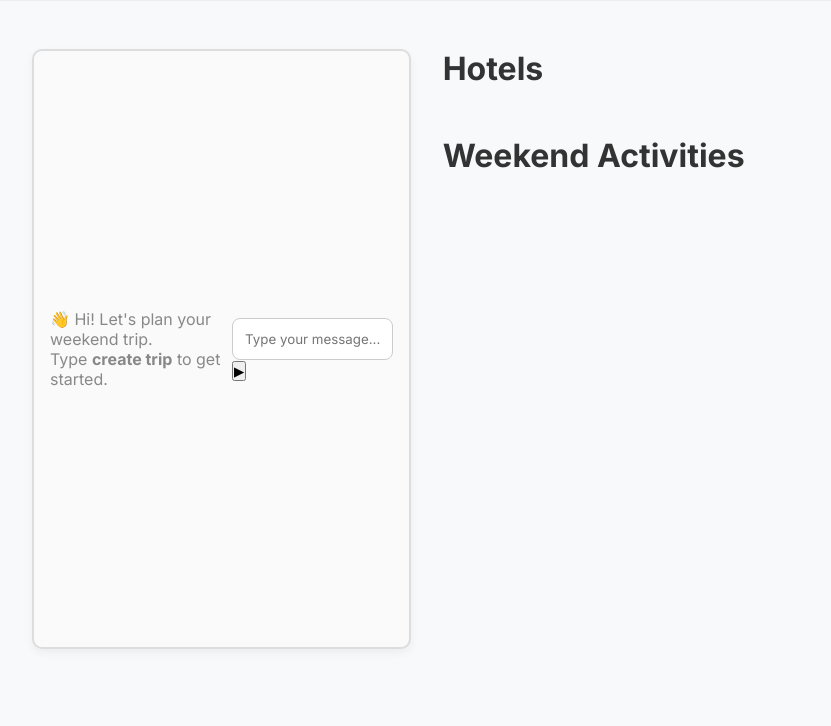
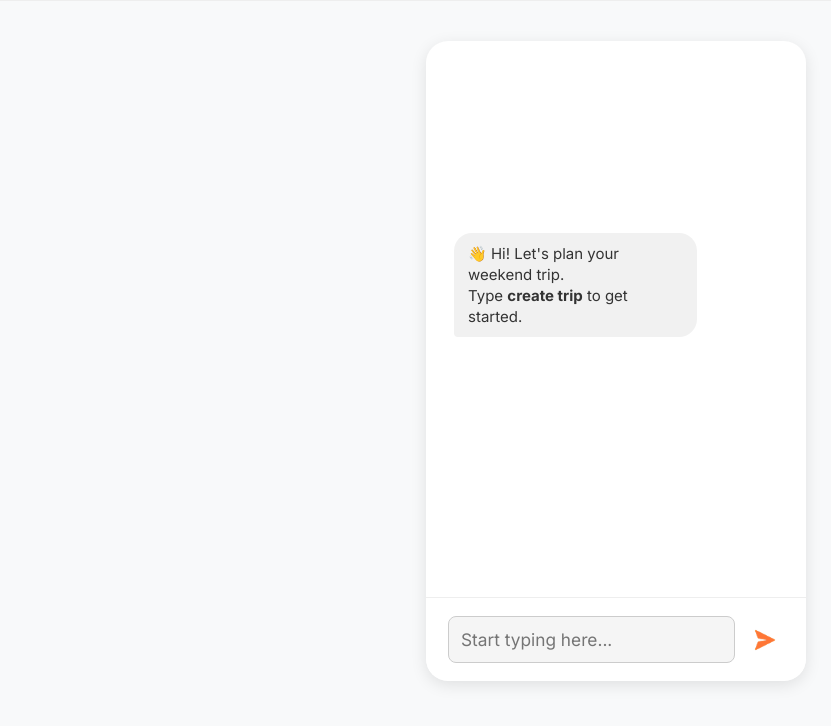
Before and after one commit to nuurhaqimah/JalanJalan.AI, a Flask app: page /trip in a window 1280 px wide. Shown: the part 74-800 px from the top of the page, without its empty margins (24-855 px from the left). Run offline with Flask 3, Linux system fonts and the light colour scheme; the visitor is signed in with stand-in values (Sample User, id 1); some libraries are stand-ins or nearby versions.

````diff
--- a/app.py
+++ b/app.py
@@ -234,7 +234,18 @@ def chat():
         if state["stage"] == "ask_interests" and pref_type == "interest":
             if value not in state["prefs"]["interests"]:
                 state["prefs"]["interests"].append(value)
-            return jsonify({"reply": f"Added interest: <b>{value}</b>"})
+            # Always return the buttons so user can pick more
+            reply = f"""
+            Added interest: <b>{value}</b><br>
+            Select more interests or click Done:<br>
+            <button class='preference-btn' data-type='interest' data-value='alam'>Alam</button>
+            <button class='preference-btn' data-type='interest' data-value='kuliner'>Kuliner</button>
+            <button class='preference-btn' data-type='interest' data-value='sejarah'>Sejarah</button>
+            <button class='preference-btn' data-type='interest' data-value='belanja'>Belanja</button>
+            <button class='preference-btn' data-type='interest' data-value='santai'>Santai</button><br>
+            <button class='preference-btn' data-type='confirm_interests' data-value='done'>Done</button>
+            """
+            return jsonify({"reply": reply})
 
         if state["stage"] == "ask_interests" and pref_type == "confirm_interests":
             state["stage"] = "suggest_options"
@@ -256,8 +267,16 @@ def chat():
             """
             model = genai.GenerativeModel("gemini-1.5-flash")
             response = model.generate_content(prompt)
+            # Try to extract JSON from code block or plain text
+            import re
+            itinerary = None
             try:
-                itinerary = json.loads(response.text)
+                text = response.text
+                # Remove code block markers if present
+                match = re.search(r"```(?:json)?\s*([\s\S]+?)\s*```", text)
+                if match:
+                    text = match.group(1)
+                itinerary = json.loads(text)
                 # Enrich itinerary with images
                 for item in itinerary:
                     if item.get("poi_name"):
@@ -266,7 +285,6 @@ def chat():
             except Exception:
                 itinerary = [{"time": "", "title": "Itinerary", "description": response.text, "poi_name": None}]
                 reply = "✅ Itinerary generated, but could not parse as JSON. Showing as text."
-
             state["stage"] = "completed"
             return jsonify({"reply": reply, "itinerary": itinerary})
 
@@ -296,3 +314,30 @@ def devtools():
 # -------------------------
 if __name__ == "__main__":
     app.run(debug=True)
+
+def get_pois(budget, interests, travel_style):
+    # Dummy POIs for demo; replace with Google Maps API or your own logic
+    return [
+        {
+            "name": "Hotel 1",
+            "category": "Hotel",
+            "description": "A nice hotel.",
+            "price": 260,
+            "rating": 4.5,
+            "lat": -6.2,
+            "lon": 106.8,
+        },
+        {
+            "name": "Hotel 2",
+            "category": "Hotel",
+            "description": "Another nice hotel.",
+            "price": 260,
+            "rating": 4.3,
+            "lat": -6.21,
+            "lon": 106.81,
+        }
+    ]
+
+def get_pollinations_image(name, destination):
+    # Returns a pollinations image URL for the POI
+    return f"https://image.pollinations.ai/prompt/cinematic%20photograph%20of%20{urllib.parse.quote(name)}%20in%20{urllib.parse.quote(destination)}?width=600&height=400&nologo=true"
--- a/static/style.css
+++ b/static/style.css
@@ -578,60 +578,66 @@ input[type="text"], input[type="number"], input[list] {
 
 /* Two-Column Layout for Trip Page */
 .trip-layout {
-  display: grid;
-  grid-template-columns: 1fr 2fr;
-  gap: 2rem;
-  max-width: 1200px;
-  margin: 2rem auto;
-  padding: 1rem;
+  display: flex;
+  align-items: flex-start;
+  justify-content: center;
+  gap: 48px;
+  margin-top: 40px;
 }
 
 /* Chatbot Column */
 .chatbot-column {
+  flex: 0 0 400px;         /* narrower so it doesn't feel too wide */
   display: flex;
-  flex-direction: column;
-  min-width: 340px;
-  max-width: 380px;
+  justify-content: flex-start;
+  align-items: flex-start;
+  margin-top: 0;
+  height: auto;            /* let it size naturally */
 }
 
 .chatbot-box {
-  flex: 1;
-  border: 2px solid #ddd;
-  border-radius: 10px;
-  padding: 1rem;
-  background: #fafafa;
+  background: #fff;
+  border-radius: 22px;
+  box-shadow: 0 4px 16px 0 rgba(0,0,0,0.10);
+  width: 100%;
+  max-width: 480px;
   min-height: 600px;
+  height: 600px;
   display: flex;
-  justify-content: center;
-  align-items: center;
-  color: #888;
-  box-shadow: 0 4px 10px rgba(0, 0, 0, 0.05);
-  position: sticky;
-  top: 100px; /* sticks under navbar */
+  flex-direction: column;
+  justify-content: flex-end;
+  position: relative;
+  margin: 0 auto;
+  overflow: hidden;
 }
 
-/* Itinerary Column */
-.itinerary-column {
-  display: flex;
-  flex-direction: column;
-  gap: 1rem;
+.chat-messages {
+  flex: 1 1 auto;
+  overflow-y: auto;
+  padding: 28px 28px 12px 28px;
+  max-height: 420px;
+  min-height: 220px;
+  scrollbar-width: thin;
+  scrollbar-color: #ff6b35 #f5f5f5;
 }
 
-.itinerary-column h2 {
-  font-size: 2rem;
-  font-weight: bold;
-  margin-bottom: 1rem;
-}
-
-.hotel-grid {
-  display: grid;
-  grid-template-columns: 1fr;
-  gap: 1.5rem;
-}
-
-@media (min-width: 768px) {
-  .hotel-grid {
-    grid-template-columns: repeat(auto-fit, minmax(250px, 1fr));
+@media (max-width: 900px) {
+  .trip-layout {
+    flex-direction: column;
+    align-items: center;
+    margin-top: 16px;
+  }
+  .chatbot-column {
+    max-width: 100vw;
+    width: 100vw;
+    min-width: 0;
+    justify-content: center;
+    height: auto;
+  }
+  .chatbot-box {
+    max-width: 98vw;
+    min-width: 0;
+    height: 480px;
   }
 }
 
@@ -931,8 +937,14 @@ body {
 }
 
 .chatbot-box {
-  position: sticky;
-  top: 100px;
+  position: relative;       /* remove sticky so it’s not pushed down */
+  top: 0;
+  margin-left: 0;
+  margin: 0;                /* remove auto-centering */
+  min-height: 500px;        /* smaller base height */
+  height: auto;             /* allow it to grow with content */
+  max-height: calc(100vh - 120px); /* keeps it inside the viewport */
+  overflow: hidden;         /* keeps rounded edges clean */
   min-height: 600px;
   background: #fafafa;
 }
@@ -958,3 +970,164 @@ body {
   background: #e55d2d;
   box-shadow: 0 8px 24px 0 rgba(255,107,53,0.13);
 }
+
+/* Chatbot Card */
+.chatbot-box {
+  background: #fff;
+  border-radius: 22px;
+  box-shadow: 0 4px 16px 0 rgba(0,0,0,0.10);
+  padding: 0;
+  width: 100%;
+  max-width: 540px;   /* was 480px */
+  min-height: 640px;  /* was 540px */
+  display: flex;
+  flex-direction: column;
+  justify-content: flex-end;
+  position: relative;
+  margin: 0 auto;
+}
+
+.chat-messages {
+  flex: 1 1 auto;
+  overflow-y: auto;
+  padding: 28px 28px 12px 28px;
+  max-height: 400px;
+  min-height: 220px;
+  scrollbar-width: thin;
+  scrollbar-color: #a2a2a2 #f5f5f5;
+}
+
+.chat-messages::-webkit-scrollbar {
+  width: 8px;
+}
+.chat-messages::-webkit-scrollbar-thumb {
+  background: #ff6b35;
+  border-radius: 8px;
+}
+.chat-messages::-webkit-scrollbar-track {
+  background: #f5f5f5;
+  border-radius: 8px;
+}
+
+/* Base chat message */
+.chat-message {
+  max-width: 75%;
+  padding: 10px 14px;
+  margin: 8px 0;
+  border-radius: 18px;
+  font-size: 15px;
+  line-height: 1.4;
+  word-wrap: break-word;
+}
+/* User message (right side) */
+.chat-message.user {
+  background: #ff6b35; /* orange bubble */
+  color: white;
+  margin-left: auto;   /* push to right */
+  border-bottom-right-radius: 4px; /* "speech bubble" effect */
+}
+/* Bot message (left side) */
+.chat-message.bot {
+  background: #f1f1f1;
+  color: #333;
+  margin-right: auto;  /* push to left */
+  border-bottom-left-radius: 4px;
+}
+
+.chat-input-row {
+  display: flex;
+  align-items: center;
+  border-top: 1px solid #eee;
+  padding: 18px 22px 18px 22px;
+  background: #fff;
+  border-radius: 0 0 22px 22px;
+}
+
+.chat-input {
+  flex: 1 1 auto;
+  border: none;
+  font-size: 1.08rem;
+  padding: 10px 14px;
+  border-radius: 8px;
+  background: #f5f5f5;
+  margin-right: 12px;
+  outline: none;
+}
+
+.chat-send-btn {
+  background: transparent; /* transparent so image is visible */
+  border: none;
+  border-radius: 8px;
+  width: 44px;
+  height: 44px;
+  cursor: pointer;
+  display: flex;
+  align-items: center;
+  justify-content: center;
+  padding: 0;
+  transition: background 0.2s, transform 0.2s;
+}
+
+.chat-send-btn img {
+  width: 24px;
+  height: 24px;
+  object-fit: contain;
+}
+
+.chat-send-btn:hover {
+  background: rgba(255, 107, 53, 0.1); /* subtle hover effect */
+  transform: scale(1.1);
+}
+/* Preference Buttons with Images */
+.preference-btn-group {
+  display: flex;
+  gap: 18px;
+  justify-content: flex-start;
+  margin: 18px 0 10px 0;
+  flex-wrap: wrap;
+}
+.preference-btn {
+  display: flex;
+  flex-direction: column;
+  align-items: center;
+  background: #f5f5f5;
+  border: 2px solid #eee;
+  border-radius: 14px;
+  padding: 12px 18px 10px 18px;
+  cursor: pointer;
+  min-width: 90px;
+  transition: border 0.2s, background 0.2s;
+  font-size: 1rem;
+  font-weight: 500;
+  margin-bottom: 6px;
+}
+.preference-btn.selected,
+.preference-btn:active {
+  border: 2px solid #ff6b35;
+  background: #fff3ed;
+}
+.preference-btn img {
+  width: 38px;
+  height: 38px;
+  margin-bottom: 6px;
+}
+.preference-btn-label {
+  font-size: 0.98rem;
+  color: #333;
+  margin-top: 2px;
+}
+
+/* Responsive for chatbot */
+@media (max-width: 900px) {
+  .trip-layout {
+    flex-direction: column;
+  }
+  .chatbot-column, .itinerary-column {
+    max-width: 100%;
+    width: 100%;
+  }
+  .chatbot-box {
+    max-width: 100%;
+    min-width: 0;
+  }
+}
--- a/templates/trip.html
+++ b/templates/trip.html
@@ -53,35 +53,32 @@
       <!-- Left Column: Chatbot (fixed) -->
       <section class="chatbot-column">
         <div class="chatbot-box" id="chatbot-box">
-          <!-- Chatbot UI will be rendered here -->
           <div id="chat-messages" class="chat-messages"></div>
           <form id="chat-form" autocomplete="off">
             <div class="chat-input-row">
               <input
                 type="text"
                 id="chat-input"
-                placeholder="Type your message..."
+                placeholder="Start typing here..."
                 autocomplete="off"
                 class="chat-input"
               />
-              <button type="submit" class="chat-send-btn">&#9654;</button>
+              <button type="submit" class="chat-send-btn">
+                <img src="{{ url_for('static', filename='assets/send-icon.png') }}" alt="Send" class="send-icon" />
+              </button>
             </div>
           </form>
         </div>
       </section>
 
       <!-- Right Column: Scrollable Itinerary -->
-      <section class="itinerary-column scrollable-itinerary">
+      <section class="itinerary-column scrollable-itinerary" id="itinerary-section" style="display:none;">
         <div id="itinerary-content">
           <!-- Dynamic itinerary and hotels will be rendered here -->
           <h2>Hotels</h2>
-          <div class="hotel-grid" id="hotel-grid">
-            <!-- Hotel cards will be injected here -->
-          </div>
+          <div class="hotel-grid" id="hotel-grid"></div>
           <h2 style="margin-top: 2rem">Weekend Activities</h2>
-          <div id="activities-list">
-            <!-- Activities will be injected here -->
-          </div>
+          <div id="activities-list"></div>
         </div>
       </section>
     </main>
@@ -106,37 +103,56 @@
         chatMessages.scrollTop = chatMessages.scrollHeight;
       }
 
-      // Helper to render preference buttons
+      // Helper to render preference buttons (budget only, with placeholder images)
       function renderPreferenceButtons(html) {
-        // Find all .preference-btn and attach click handler
-        setTimeout(() => {
-          document.querySelectorAll(".preference-btn").forEach((btn) => {
-            btn.onclick = () => {
-              const type = btn.getAttribute("data-type");
-              const value = btn.getAttribute("data-value");
-              let payload = {};
+  // Parse and render all <button class='preference-btn' ...> in the HTML
+  const tempDiv = document.createElement("div");
+  tempDiv.innerHTML = html;
+  const buttons = tempDiv.querySelectorAll(".preference-btn");
+  if (buttons.length === 0) return;
+
+  // Remove any existing preference button groups before adding new ones
+  document.querySelectorAll('.preference-btn-group').forEach(el => el.remove());
+
+  const group = document.createElement("div");
+  group.className = "preference-btn-group";
+  buttons.forEach((btn) => {
+    const newBtn = document.createElement("button");
+    newBtn.className = btn.className;
+    newBtn.setAttribute("data-type", btn.getAttribute("data-type"));
+    newBtn.setAttribute("data-value", btn.getAttribute("data-value"));
+    newBtn.innerHTML = btn.innerHTML;
+    newBtn.onclick = (e) => {
+      e.preventDefault();
+      const type = newBtn.getAttribute("data-type");
+      const value = newBtn.getAttribute("data-value");
       if (type === "interest") {
-                payload = { preference_type: type, value: value };
-              } else if (
-                type === "confirm_interests" ||
-                type === "budget" ||
-                type === "travel_style" ||
-                type === "generate_itinerary"
-              ) {
-                payload = { preference_type: type, value: value };
+        appendMessage("user", `You selected: ${newBtn.innerText.split('\n')[0]}`);
+        let payload = { preference_type: type, value: value };
+        sendMessage(JSON.stringify(payload));
+        // Do NOT remove the group, keep showing buttons until "Done"
+      } else {
+        appendMessage("user", `You selected: ${newBtn.innerText.split('\n')[0]}`);
+        let payload = { preference_type: type, value: value };
+        sendMessage(JSON.stringify(payload));
+        // Remove the group for non-interest buttons (e.g., Done, budget, style)
+        group.remove();
       }
-              sendMessage(JSON.stringify(payload));
     };
+    group.appendChild(newBtn);
   });
-        }, 100);
+  chatMessages.appendChild(group);
+  chatMessages.scrollTop = chatMessages.scrollHeight;
 }
 
       // Send message to backend
       function sendMessage(message) {
-        appendMessage(
-          "user",
-          message.startsWith("{") ? "[Selected Option]" : message
-        );
+  // Only append user message if it's not a JSON payload (i.e., user typed)
+  try {
+    JSON.parse(message);
+  } catch {
+    appendMessage("user", message);
+  }
   chatInput.value = "";
   fetch("/chat", {
     method: "POST",
@@ -150,11 +166,13 @@
       // If POIs are returned, store for hotel rendering
       if (data.pois) {
         poisData = data.pois;
-              renderHotels(poisData);
+        // Do not show itinerary section yet
       }
-            // If itinerary is returned, render activities
+      // If itinerary is returned, render activities and show section
       if (data.itinerary) {
         itineraryData = data.itinerary;
+        document.getElementById("itinerary-section").style.display = "block";
+        renderHotels(poisData);
         renderActivities(itineraryData);
       }
     })
````
Also changed, not shown: static/assets/budget-cheap.png (added), static/assets/budget-luxury.png (added), static/assets/budget-moderate.png (added), static/assets/send-icon.png (added). Lines whose indentation alone changed are shown as unchanged.
